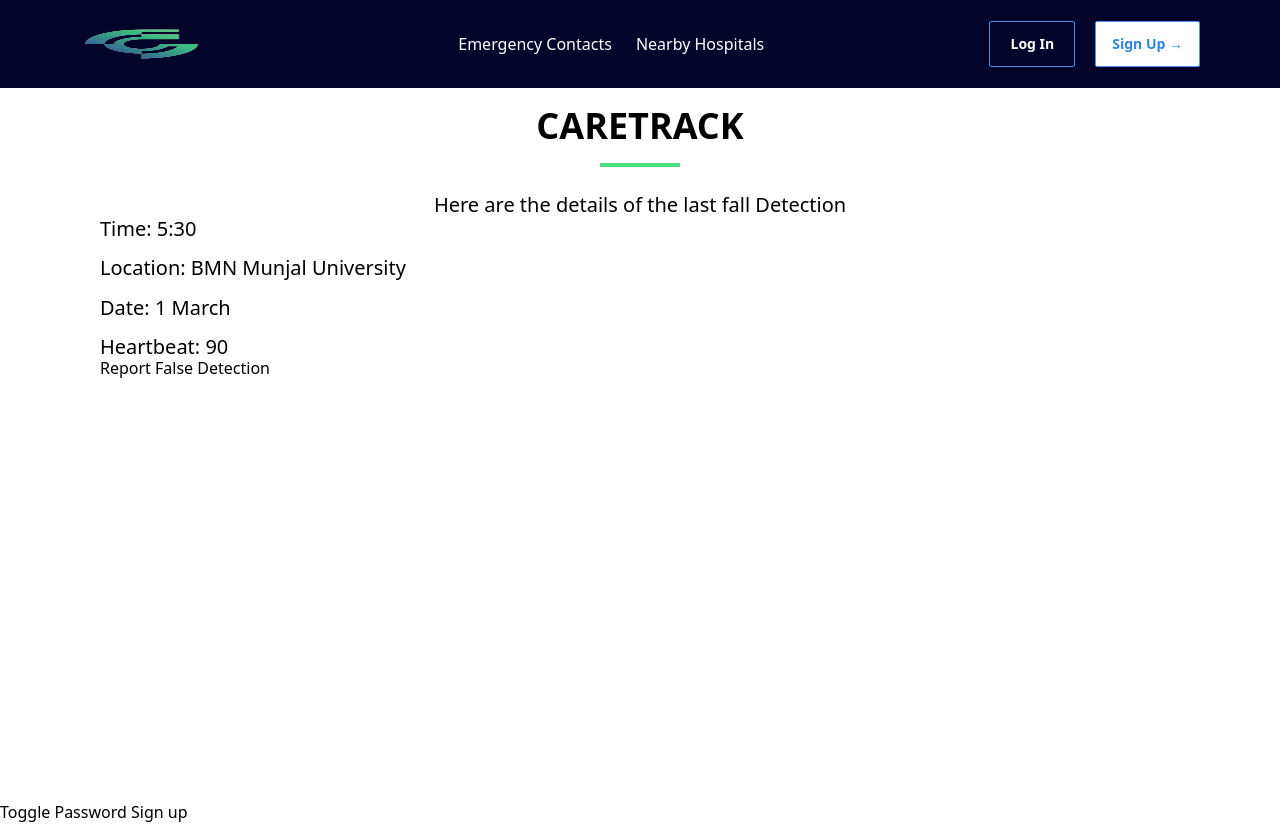
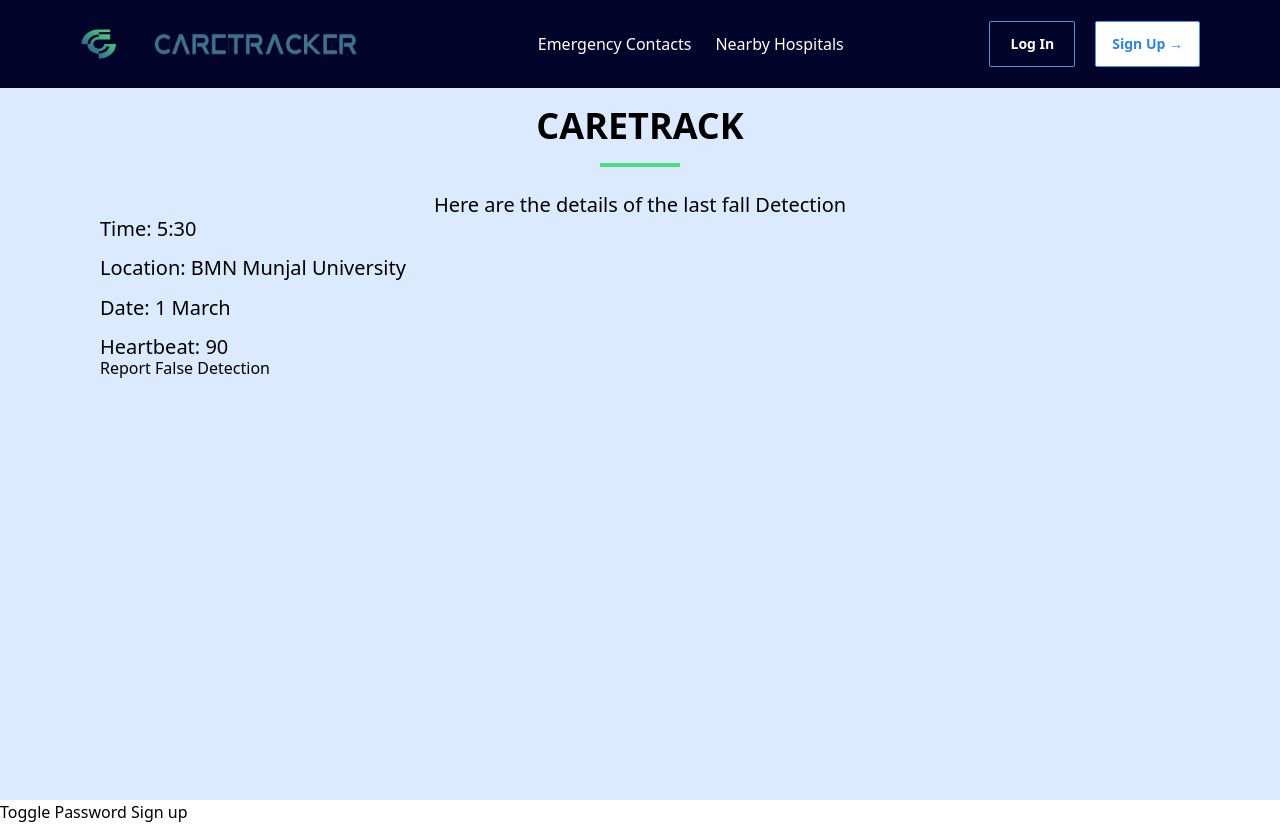
Before and after one commit to vansh-sardana/hackHounders, a Django app: page / in a window 1280 px wide. Run offline with Django 4.2, Linux system fonts and the light colour scheme; some libraries are stand-ins or nearby versions.

Commit message:
updating

```diff
--- a/fall_detection/settings.py
+++ b/fall_detection/settings.py
@@ -37,7 +37,8 @@
     'django.contrib.sessions',
     'django.contrib.messages',
     'django.contrib.staticfiles',
-    'falls'
+    'falls',
+    'django_password_eye',
 ]
 ROOT_URLCONF = "first_project.urls"
 MIDDLEWARE = [
--- a/falls/templates/home.html
+++ b/falls/templates/home.html
@@ -10,12 +10,18 @@
 
 </head>
 <body>
-    <div class=" w-100vw relative min-h-[100vh] overflow-x-hidden">
-        <nav class="bg-[#02042a] flex ">
+    <div class=" w-100vw relative min-h-[100vh] overflow-x-hidden bg-blue-100">
+        <nav class="bg-[#02042a] flex">
             <div class="relative w-[1120px] mx-auto flex items-center justify-between font-mullish">
-                <a href="/" class="cursor-pointer py-7 pr-7">
-                    <img src="assets/logo.png" alt="" class="w-[125px] h-[30px]">
-                </a>
+
+                <div class="flex">
+                    <a href="/" class="cursor-pointer py-7 pr-7">
+                        <img src="../static/logo.png" alt="" class="w-[38px] h-[30px]">
+                    </a>
+                    <a href="/" class="cursor-pointer py-7 pr-7">
+                        <img src="../static/caretracker.png" alt="" class="w-[218px] h-[30px]">
+                    </a>
+                </div>
                 <ul class="flex justify-between gap-6">
                     <li class="text-white relative cursor-pointer group transition-all duration-200 group hover:text-[#2b84ea]">
                         <a href="#" class=" block py-8">Emergency Contacts</a>
--- a/falls/templates/login.html
+++ b/falls/templates/login.html
@@ -33,11 +33,11 @@
                 {{ form.password }}
                 <button type="button" onclick="togglePassword('id_password')">Toggle Password</button>
                 <button type="submit">Log in</button>
+                <button class='bg-blue-400 flex justify-center items-center border border-white border-opacity-25 w-full rounded-md font-medium mt-6 px-3 py-2 gap-3 opacity-65'><p>Sign in with Google</p></button>
             </form>
         </div>
         <div class='relative w-11/12 max-w-[450px]'>
-            <img src={frame} alt="" width="555px" loading='lazy' />
-            <img src={formType==="signup" ?signup:login} alt="" width="555px" loading='lazy'
+            <img alt="" width="555px" loading='lazy'
                 class='absolute -top-4 -left-4 z-10' />
         </div>
 
```
Also changed, not shown: falls/static/caretracker.png (renamed from falls/templates/assets/caretracker.png), falls/static/logo.png (renamed from falls/templates/assets/logo.png).
